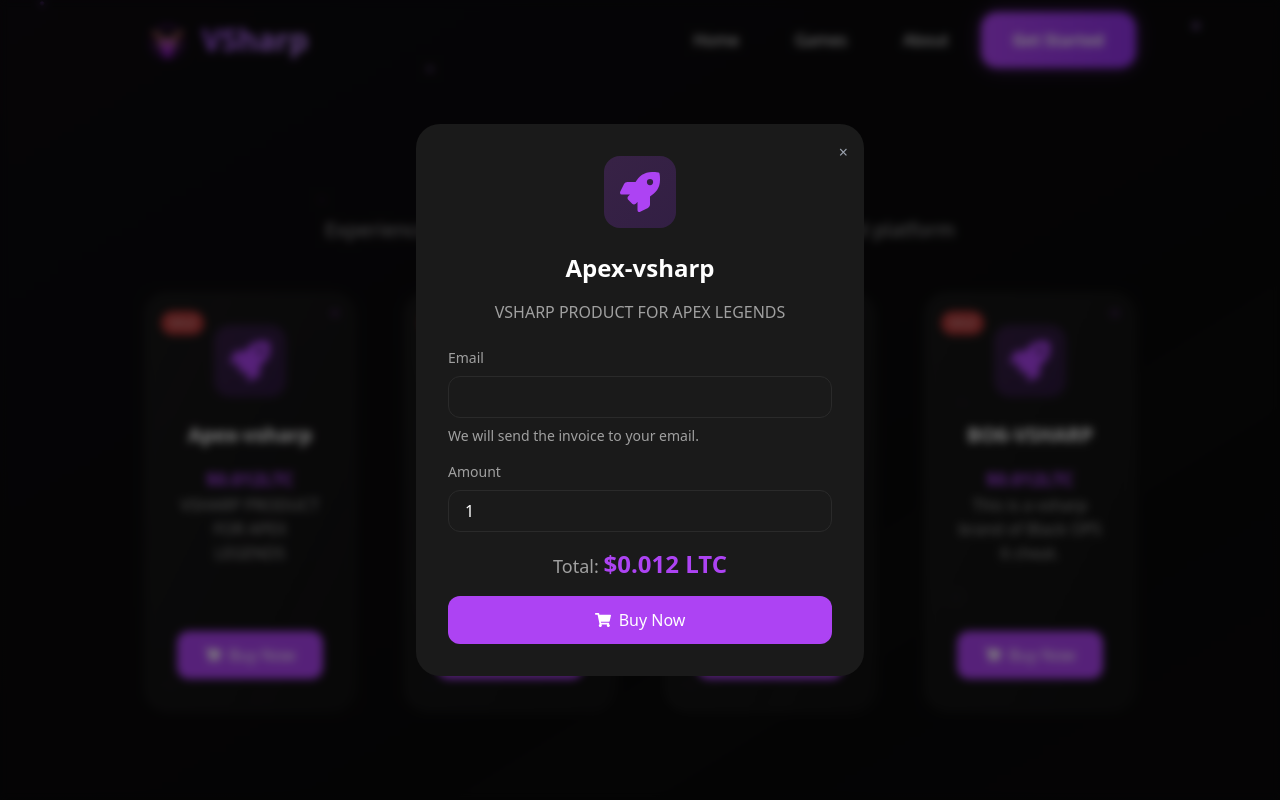
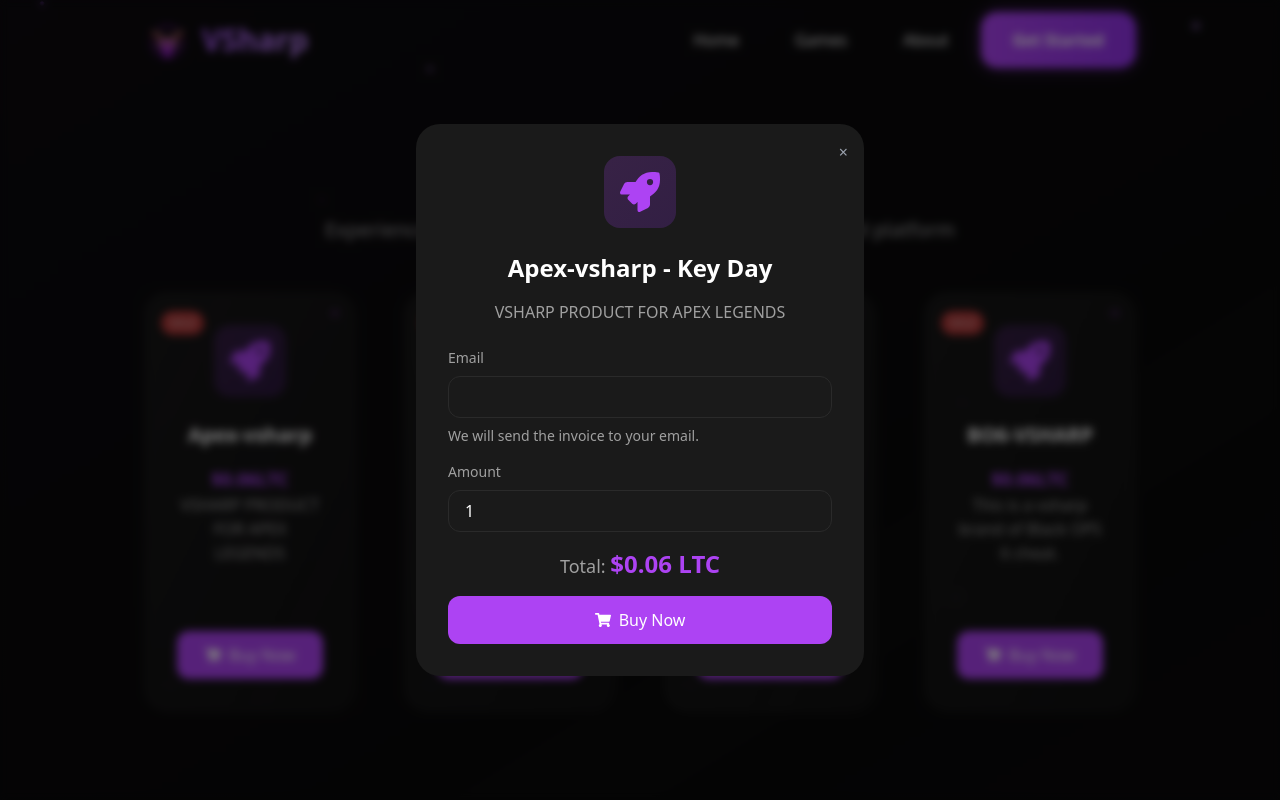
Before and after one commit to Khanhphv/vsharp, a React (Vite) app: page /tools in a window 1280 px wide. Both pictures are taken after a click on the element 250 px from the left and 502 px from the top of the page. Shown: the top 800 px of the page. Built offline with nearby package versions, Linux system fonts and the light colour scheme.

Commit message:
Update prices for features on Tools page to reflect new pricing structure.

```diff
--- a/src/pages/Tools.tsx
+++ b/src/pages/Tools.tsx
@@ -12,28 +12,28 @@
     icon: <FaRocket className="w-8 h-8 md:w-10 md:h-10 text-primary-500" />,
     title: 'Apex-vsharp',
     description: 'VSHARP PRODUCT FOR APEX LEGENDS',
-    price: '0.012LTC',
+    price: '0.06LTC',
     isSale: true,
   },
   {
     icon: <FaRocket className="w-8 h-8 md:w-10 md:h-10 text-primary-500" />,
     title: 'DF-MAIN',
     description: 'Main delta force cheat.',
-    price: '0.012LTC',
+    price: '0.06LTC',
     isSale: true,
   },
   {
     icon: <FaRocket className="w-8 h-8 md:w-10 md:h-10 text-primary-500" />,
     title: 'RUST-HYPRO',
     description: 'This service is specific for Seller HYDRO for RUST cheat.',
-    price: '0.012LTC',
+    price: '0.06LTC',
     isSale: true,
   },
   {
     icon: <FaRocket className="w-8 h-8 md:w-10 md:h-10 text-primary-500" />,
     title: 'BO6-VSHARP',
     description: 'This is a vsharp brand of Black OPS 6 cheat.',
-    price: '0.012LTC',
+    price: '0.06LTC',
     isSale: true,
   },
 ];
@@ -224,7 +224,9 @@
                 {selectedFeature.icon}
               </div>
             </div>
-            <h3 className="text-2xl font-bold text-center mb-4">{selectedFeature.title}</h3>
+            <h3 className="text-2xl font-bold text-center mb-4">
+              {selectedFeature.title} - Key Day
+            </h3>
             <p className="text-dark-secondary mb-6 text-center">{selectedFeature.description}</p>
             <form onSubmit={handleBuy}>
               <div className="mb-4">
```
